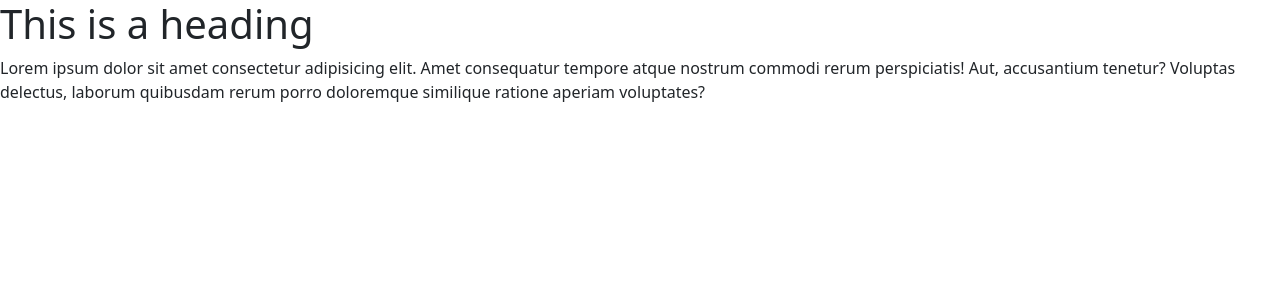
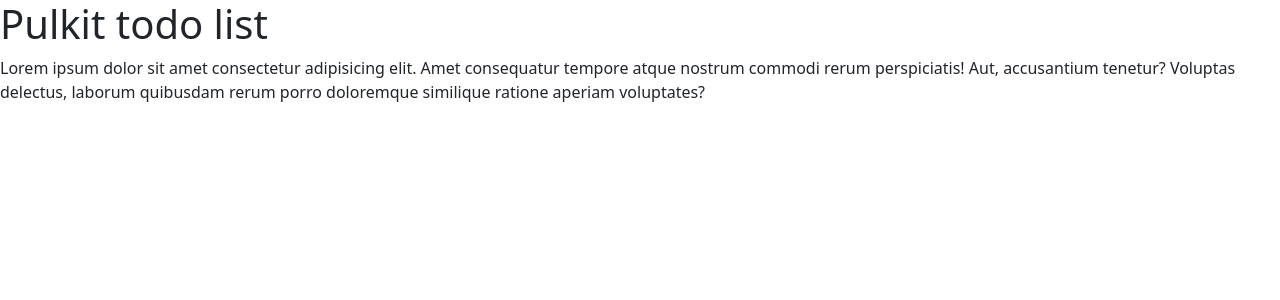
Before and after one commit to pulkit-bhardwaj/Angular, an Angular app in the folder cwh-todo-list/: page / in a window 1280 px wide. Shown: the top 300 px of the page. Built offline with nearby package versions, Linux system fonts and the light colour scheme.

Commit message:
title work

```diff
--- a/cwh-todo-list/src/app/app.component.html
+++ b/cwh-todo-list/src/app/app.component.html
@@ -1,2 +1,2 @@
-<h1>This is a heading</h1>
+<h1>{{title}}</h1>
 <p>Lorem ipsum dolor sit amet consectetur adipisicing elit. Amet consequatur tempore atque nostrum commodi rerum perspiciatis! Aut, accusantium tenetur? Voluptas delectus, laborum quibusdam rerum porro doloremque similique ratione aperiam voluptates?</p>
--- a/cwh-todo-list/src/app/app.component.ts
+++ b/cwh-todo-list/src/app/app.component.ts
@@ -6,5 +6,10 @@ import { Component } from '@angular/core';
   styleUrls: ['./app.component.css']
 })
 export class AppComponent {
-  title = 'cwh-todo-list';
+  title = 'Pulkit todo list';
+  constructor() {
+    // setTimeout(() => {
+    //   this.title = "Let's Go"
+    // }, 2000);
+  }
 }
```
